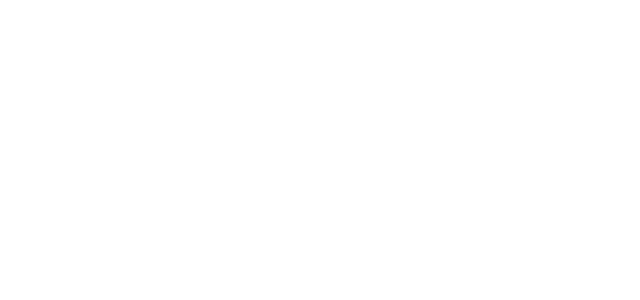
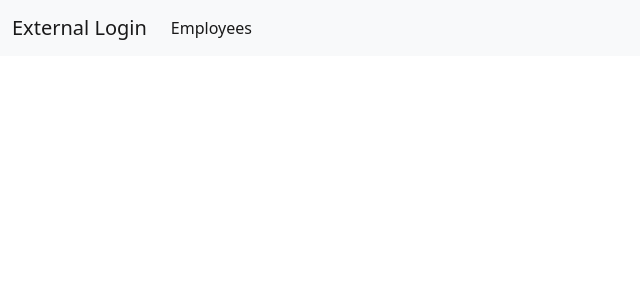
Before and after one commit to Nouf283/ExtermalLogin, an Angular app in the folder AngularLogin/: page / in a window 1280 px wide. Shown: the top 300 px of the page, without its empty margins (0-640 px from the left). Built offline with nearby package versions, Linux system fonts and the light colour scheme.

Commit message:
Bootsrap added

```diff
--- a/AngularLogin/angular.json
+++ b/AngularLogin/angular.json
@@ -25,7 +25,8 @@
               "src/assets"
             ],
             "styles": [
-              "src/styles.css"
+              "src/styles.css",
+              "node_modules/bootstrap/dist/css/bootstrap.min.css"
             ],
             "scripts": []
           },
--- a/AngularLogin/package.json
+++ b/AngularLogin/package.json
@@ -18,6 +18,8 @@
     "@angular/platform-browser": "^15.1.0",
     "@angular/platform-browser-dynamic": "^15.1.0",
     "@angular/router": "^15.1.0",
+    "@ng-bootstrap/ng-bootstrap": "^14.0.1",
+    "bootstrap": "^5.2.3",
     "rxjs": "~7.8.0",
     "tslib": "^2.3.0",
     "zone.js": "~0.12.0"
@@ -26,6 +28,7 @@
     "@angular-devkit/build-angular": "^15.1.4",
     "@angular/cli": "~15.1.4",
     "@angular/compiler-cli": "^15.1.0",
+    "@types/bootstrap": "^5.2.6",
     "@types/jasmine": "~4.3.0",
     "jasmine-core": "~4.5.0",
     "karma": "~6.4.0",
--- a/AngularLogin/src/app/app.component.html
+++ b/AngularLogin/src/app/app.component.html
@@ -1 +1,17 @@
+<nav class="navbar navbar-expand-lg navbar-light bg-light">
+  <div class="container-fluid">
+    <a class="navbar-brand" href="#">External Login</a>
+    <button class="navbar-toggler" type="button" data-bs-toggle="collapse" data-bs-target="#navbarSupportedContent" aria-controls="navbarSupportedContent" aria-expanded="false" aria-label="Toggle navigation">
+      <span class="navbar-toggler-icon"></span>
+    </button>
+    <div class="collapse navbar-collapse" id="navbarSupportedContent">
+      <ul class="navbar-nav me-auto mb-2 mb-lg-0">
+        <li class="nav-item">
+          <a class="nav-link active" aria-current="page" href="#">Employees</a>
+        </li>
+      </ul>
+    </div>
+  </div>
+</nav>
+
 <router-outlet></router-outlet>
--- a/AngularLogin/src/app/app.module.ts
+++ b/AngularLogin/src/app/app.module.ts
@@ -1,6 +1,6 @@
 import { NgModule } from '@angular/core';
 import { BrowserModule } from '@angular/platform-browser';
-
+import {NgbModule} from '@ng-bootstrap/ng-bootstrap';
 import { AppRoutingModule } from './app-routing.module';
 import { AppComponent } from './app.component';
 
@@ -10,7 +10,8 @@
   ],
   imports: [
     BrowserModule,
-    AppRoutingModule
+    AppRoutingModule,
+    NgbModule
   ],
   providers: [],
   bootstrap: [AppComponent]
```
Also changed, not shown: 1 other file (tests, documents, lock files or other folders).
